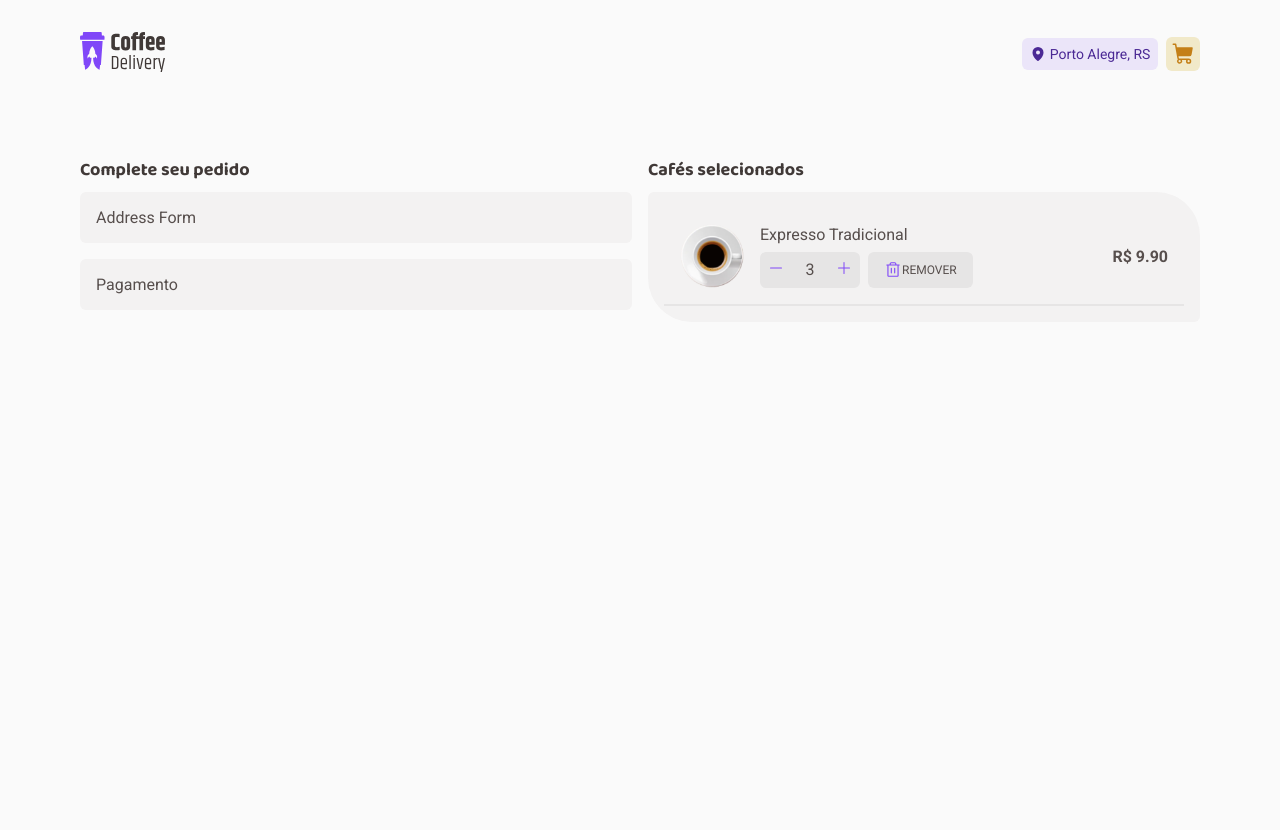
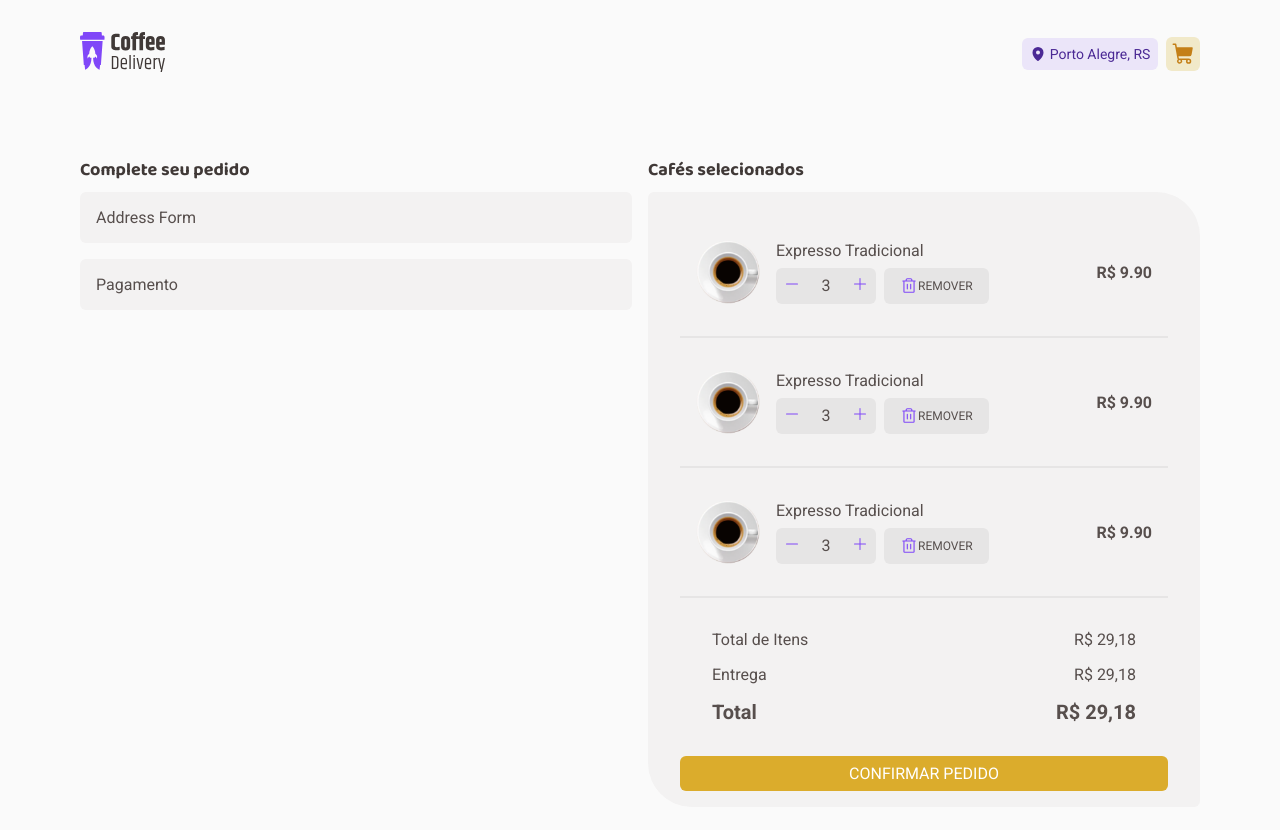
Before and after one commit to fescherer/rocket-seat-challenges, a React (Vite) app in the folder 02-coffee-delivery/: page /checkout in a window 1280 px wide. Shown: the top 830 px of the page. Before the commit the page ends 800 px from the top, so only its background shows below. Built offline with nearby package versions, Linux system fonts and the light colour scheme.

Commit message:
:sparkles: feat: shopping list

```diff
--- /dev/null
+++ b/02-coffee-delivery/src/components/CoffeeShoppingList/index.tsx
@@ -0,0 +1,55 @@
+import { Minus, Plus, Trash } from '@phosphor-icons/react'
+import { useShoppingContext } from '../../context/shopping'
+import * as S from './styles'
+import { useTheme } from 'styled-components'
+
+export function CoffeeShoppingList() {
+  const {
+    coffeeList,
+    reduceCoffeeQuantity,
+    addCoffeeQuantity,
+    removeCoffeeFromList
+  } = useShoppingContext()
+  const theme = useTheme()
+
+  return (
+    <S.Wrapper>
+      {coffeeList?.map((item) => (
+        <S.Container key={item.id}>
+          <S.CardContainer>
+            <img width={64} height={64} src={item.coffee.image} />
+            <S.ItemWrapper>
+              <span>{item.coffee.name}</span>
+
+              <S.ItemContainer>
+                <S.ButtonChangeItemContainer>
+                  <S.ButtonChangeItem
+                    onClick={() => reduceCoffeeQuantity(item.coffee.id)}
+                  >
+                    <Minus />
+                  </S.ButtonChangeItem>
+                  <S.ButtonSpan>{item.quantity}</S.ButtonSpan>
+                  <S.ButtonChangeItem
+                    onClick={() => addCoffeeQuantity(item.coffee.id)}
+                  >
+                    <Plus />
+                  </S.ButtonChangeItem>
+                </S.ButtonChangeItemContainer>
+                <S.ButtonRemove
+                  onClick={() => removeCoffeeFromList(item.coffee.id)}
+                >
+                  <Trash color={theme.colors['purple']} size={18} />
+                  <span>REMOVER</span>
+                </S.ButtonRemove>
+              </S.ItemContainer>
+            </S.ItemWrapper>
+
+            <S.Price>R$ {item.coffee.price.toFixed(2)}</S.Price>
+          </S.CardContainer>
+
+          <S.Separator></S.Separator>
+        </S.Container>
+      ))}
+    </S.Wrapper>
+  )
+}
--- /dev/null
+++ b/02-coffee-delivery/src/components/CoffeeShoppingList/styles.ts
@@ -0,0 +1,81 @@
+import styled from 'styled-components'
+
+export const Wrapper = styled.div`
+  display: flex;
+  flex-direction: column;
+  width: 100%;
+`
+
+export const Container = styled.div`
+  display: flex;
+  flex-direction: column;
+  width: 100%;
+`
+
+export const CardContainer = styled.div`
+  display: flex;
+  align-items: center;
+  gap: 1rem;
+  padding: 2rem 1rem;
+`
+
+export const ItemWrapper = styled.div`
+  display: flex;
+  flex-direction: column;
+  gap: 0.5rem;
+`
+
+export const ItemContainer = styled.div`
+  display: flex;
+  gap: 0.5rem;
+`
+
+export const ButtonChangeItemContainer = styled.div`
+  display: flex;
+  align-items: center;
+  background-color: ${({ theme }) => theme.colors['base-button']};
+  border-radius: 6px;
+  width: 100px;
+`
+
+export const ButtonChangeItem = styled.button`
+  color: ${({ theme }) => theme.colors.purple};
+  padding: 0.5rem;
+
+  &:hover {
+    color: ${({ theme }) => theme.colors['purple-dark']};
+  }
+`
+
+export const ButtonSpan = styled.span`
+  display: flex;
+  align-items: center;
+  justify-content: center;
+  flex: 1;
+`
+
+export const ButtonRemove = styled.button`
+  display: flex;
+  align-items: center;
+  background-color: ${({ theme }) => theme.colors['base-button']};
+  font-size: ${({ theme }) => theme.typography.button.m};
+  padding: 0.5rem 1rem;
+  border-radius: 6px;
+
+  &:hover {
+    color: ${({ theme }) => theme.colors['base-subtitle']};
+    background-color: ${({ theme }) => theme.colors['base-hover']};
+  }
+`
+
+export const Price = styled.span`
+  font-size: ${({ theme }) => theme.typography.text.m};
+  font-weight: ${({ theme }) => theme.fontWeight.bold};
+  margin-left: auto;
+`
+
+export const Separator = styled.div`
+  border: 1px solid ${({ theme }) => theme.colors['base-button']};
+  width: 100%;
+  height: 1px;
+`
--- a/02-coffee-delivery/src/components/SelectedCoffee.tsx/index.tsx
+++ b/02-coffee-delivery/src/components/SelectedCoffee.tsx/index.tsx
@@ -1,54 +1,29 @@
-import { Minus, Plus, Trash } from '@phosphor-icons/react'
-import { useShoppingContext } from '../../context/shopping'
+import { CoffeeShoppingList } from '../CoffeeShoppingList'
 import * as S from './styles'
-import { useTheme } from 'styled-components'
 
 export function SelectedCoffee() {
-  const {
-    coffeeList,
-    reduceCoffeeQuantity,
-    addCoffeeQuantity,
-    removeCoffeeFromList
-  } = useShoppingContext()
-  const theme = useTheme()
   return (
     <S.Wrapper>
-      {coffeeList?.map((item) => (
-        <S.Container key={item.id}>
-          <S.CardContainer>
-            <img width={64} height={64} src={item.coffee.image} />
-            <S.ItemWrapper>
-              <span>{item.coffee.name}</span>
+      <CoffeeShoppingList />
 
-              <S.ItemContainer>
-                <S.ButtonChangeItemContainer>
-                  <S.ButtonChangeItem
-                    onClick={() => reduceCoffeeQuantity(item.coffee.id)}
-                  >
-                    <Minus />
-                  </S.ButtonChangeItem>
-                  <S.ButtonSpan>{item.quantity}</S.ButtonSpan>
-                  <S.ButtonChangeItem
-                    onClick={() => addCoffeeQuantity(item.coffee.id)}
-                  >
-                    <Plus />
-                  </S.ButtonChangeItem>
-                </S.ButtonChangeItemContainer>
-                <S.ButtonRemove
-                  onClick={() => removeCoffeeFromList(item.coffee.id)}
-                >
-                  <Trash color={theme.colors['purple']} size={18} />
-                  <span>REMOVER</span>
-                </S.ButtonRemove>
-              </S.ItemContainer>
-            </S.ItemWrapper>
+      <S.TotalItensContainer>
+        <S.Item>
+          <span>Total de Itens</span>
+          <span>R$ {'29,18'}</span>
+        </S.Item>
 
-            <S.Price>R$ {item.coffee.price.toFixed(2)}</S.Price>
-          </S.CardContainer>
+        <S.Item>
+          <span>Entrega</span>
+          <span>R$ {'29,18'}</span>
+        </S.Item>
 
-          <S.Separator></S.Separator>
-        </S.Container>
-      ))}
+        <S.TotalItem>
+          <span>Total</span>
+          <span>R$ {'29,18'}</span>
+        </S.TotalItem>
+      </S.TotalItensContainer>
+
+      <S.ConfirmButton>CONFIRMAR PEDIDO</S.ConfirmButton>
     </S.Wrapper>
   )
 }
--- a/02-coffee-delivery/src/components/SelectedCoffee.tsx/styles.ts
+++ b/02-coffee-delivery/src/components/SelectedCoffee.tsx/styles.ts
@@ -2,82 +2,36 @@ import styled from 'styled-components'
 
 export const Wrapper = styled.div`
   display: flex;
-  width: 100%;
+  flex-direction: column;
   background-color: ${({ theme }) => theme.colors['base-card']};
-  padding: 1rem;
   border-radius: 6px 44px 6px 44px;
+  padding: 1rem 2rem;
 `
 
-export const Container = styled.div`
-  display: flex;
-  flex-direction: column;
-  width: 100%;
+export const TotalItensContainer = styled.div`
+  padding: 1.5rem;
 `
 
-export const CardContainer = styled.div`
+export const Item = styled.div`
   display: flex;
-  align-items: center;
-  gap: 1rem;
-  padding: 1rem;
+  justify-content: space-between;
+  padding: 0.5rem;
 `
 
-export const ItemWrapper = styled.div`
-  display: flex;
-  flex-direction: column;
-  gap: 0.5rem;
+export const TotalItem = styled(Item)`
+  font-size: ${({ theme }) => theme.typography.text.l};
+  font-weight: ${({ theme }) => theme.fontWeight.bold};
 `
 
-export const ItemContainer = styled.div`
-  display: flex;
-  gap: 0.5rem;
-`
-
-export const ButtonChangeItemContainer = styled.div`
-  display: flex;
-  align-items: center;
-  background-color: ${({ theme }) => theme.colors['base-button']};
+export const ConfirmButton = styled.button`
+  padding: 0.5rem;
   border-radius: 6px;
-  width: 100px;
-`
-
-export const ButtonChangeItem = styled.button`
-  color: ${({ theme }) => theme.colors.purple};
-  padding: 0.5rem;
+  background-color: ${({ theme }) => theme.colors.yellow};
+  color: ${({ theme }) => theme.colors.white};
+  cursor: pointer;
+  transition: 0.2s;
 
   &:hover {
-    color: ${({ theme }) => theme.colors['purple-dark']};
+    background-color: ${({ theme }) => theme.colors['yellow-dark']};
   }
 `
-
-export const ButtonSpan = styled.span`
-  display: flex;
-  align-items: center;
-  justify-content: center;
-  flex: 1;
-`
-
-export const ButtonRemove = styled.button`
-  display: flex;
-  align-items: center;
-  background-color: ${({ theme }) => theme.colors['base-button']};
-  font-size: ${({ theme }) => theme.typography.button.m};
-  padding: 0.5rem 1rem;
-  border-radius: 6px;
-
-  &:hover {
-    color: ${({ theme }) => theme.colors['base-subtitle']};
-    background-color: ${({ theme }) => theme.colors['base-hover']};
-  }
-`
-
-export const Price = styled.span`
-  font-size: ${({ theme }) => theme.typography.text.m};
-  font-weight: ${({ theme }) => theme.fontWeight.bold};
-  margin-left: auto;
-`
-
-export const Separator = styled.div`
-  border: 1px solid ${({ theme }) => theme.colors['base-button']};
-  width: 100%;
-  height: 1px;
-`
--- a/02-coffee-delivery/src/context/shopping.tsx
+++ b/02-coffee-delivery/src/context/shopping.tsx
@@ -31,6 +31,30 @@ export const ShoppingProvider = ({ children }: { children: ReactNode }) => {
       },
       quantity: 3,
       id: 1
+    },
+    {
+      coffee: {
+        id: 2,
+        name: 'Expresso Tradicional',
+        description: 'O tradicional café feito com água quente e grãos moídos',
+        price: 9.9,
+        tags: ['traditional'],
+        image: expresso
+      },
+      quantity: 3,
+      id: 2
+    },
+    {
+      coffee: {
+        id: 3,
+        name: 'Expresso Tradicional',
+        description: 'O tradicional café feito com água quente e grãos moídos',
+        price: 9.9,
+        tags: ['traditional'],
+        image: expresso
+      },
+      quantity: 3,
+      id: 3
     }
   ])
 
```
